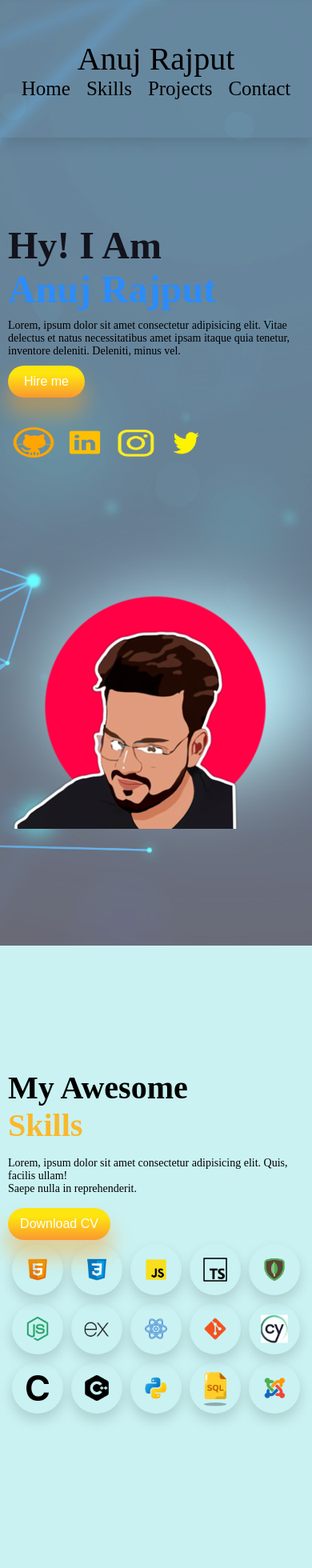
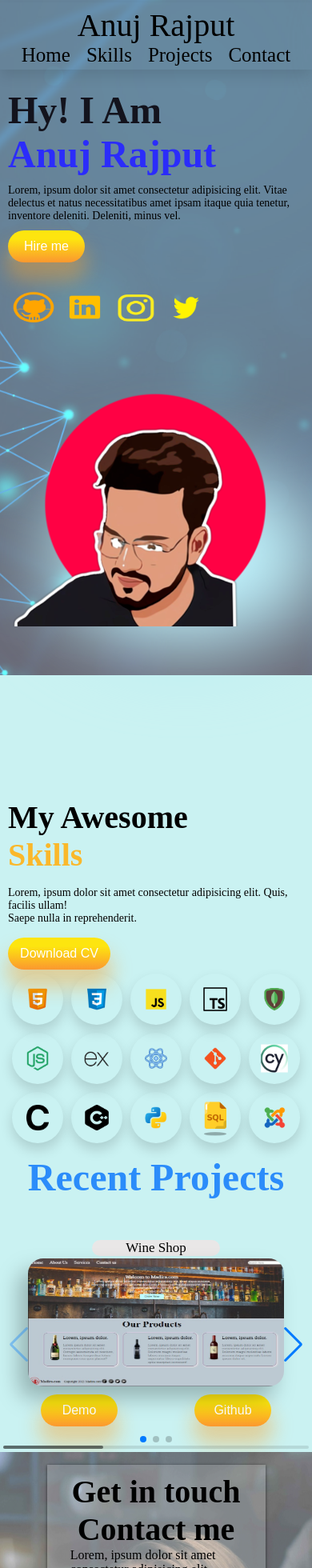
Before and after one commit to rajputanuj31/Portfolio, a React (Create React App) app: page / in a window 390 px wide. Shown: the top 1960 px of the page at 80% size. Built offline with nearby package versions, Linux system fonts and the light colour scheme; a web font is replaced by a local one.

Commit message:
improved responsiveness

```diff
--- a/src/componentes/Contact/Contact.css
+++ b/src/componentes/Contact/Contact.css
@@ -1,6 +1,6 @@
 .contact{
     display: flex;
-    height: 120vh;
+    /* height: 120vh; */
     align-items: center;
     justify-content: center;
     position: relative;
@@ -18,7 +18,8 @@
 }
 .box{
     width: 70%;
-    height: 80vh;
+    /* height: 80vh; */
+    margin: 1rem;
     display: flex;
     flex-direction: column;
     align-items: center;
@@ -119,7 +120,7 @@ textarea{
         flex-direction: column;
     }
     .box{
-        height: 130vh;
+        /* height: 130vh; */
     }
 }
 @media (min-width: 480px) and (max-width:900px){
@@ -142,6 +143,6 @@ textarea{
         flex-direction: column;
     }
     .box{
-        height: 110vh;
+        /* height: 110vh; */
     }
 }
--- a/src/componentes/Hero/Hero.css
+++ b/src/componentes/Hero/Hero.css
@@ -35,7 +35,7 @@
     font-size: 3rem;
 }
 .name>:nth-child(2){
-    color: #2b8cfa;
+    color: #2b2cfa;
     font-weight: bold;
     font-size: 3rem;
 }
@@ -91,7 +91,7 @@
     .hero{
         display: flex;
         flex-direction: column;
-        height: 140vh;
+        /* height: 140vh; */
     }
     .left{
         display: flex;
@@ -111,7 +111,7 @@
     .hero{
         display: flex;
         flex-direction: column;
-        height: 140vh;
+        /* height: 140vh; */
     }
     .left{
         display: flex;
--- a/src/componentes/Navbar/Navbar.css
+++ b/src/componentes/Navbar/Navbar.css
@@ -38,7 +38,6 @@
         margin-top: 3px;
         justify-content: center;
         align-items: center;
-        height: 20vh;
         padding: 0px;
     }
     .Nav h1{
@@ -55,7 +54,7 @@
     }
 }
 .transparency-removed{
-    background-color: rgb(181, 233, 233);
+    background-color: rgba(199, 241, 241, 0.726);
     transition: all;
 }
 @media screen and (min-width: 480px) and (max-width:900px){
@@ -64,7 +63,6 @@
         margin-top: 3px;
         justify-content: center;
         align-items: center;
-        height: 20vh;
         padding: 0px;
     }
     .Nav h1{
--- a/src/componentes/Projects/Projects.css
+++ b/src/componentes/Projects/Projects.css
@@ -1,5 +1,5 @@
 .projects {
-    height: 100vh;
+    /* height: 100vh; */
     align-items: center;
     padding-left: 90px;
     padding-right: 90px;
@@ -84,7 +84,8 @@
     width: 100%;
 }
 .projects .swiper{
-     height: 60vh;
+     /* height: 60vh; */
+     padding-bottom: 2rem;
 }
 .buttons{
     display: flex;
@@ -100,7 +101,7 @@
     }
     .projects{
         margin: 0px;
-        height: 70vh;
+        /* height: 70vh; */
         padding: 0;
     }
     .projects img {
@@ -113,7 +114,8 @@
         height: 10rem;
     }
     .projects .swiper{
-        height: 40vh;
+        /* height: 40vh; */
+        padding-bottom: 2rem;
    }
 }
 @media (min-width: 480px) and (max-width:900px){
@@ -124,7 +126,7 @@
     }
     .projects{
         margin: 0px;
-        height: 70vh;
+        /* height: 70vh; */
         padding: 0;
     }
     .projects img {
@@ -137,6 +139,7 @@
         height: 12rem;
     }
     .projects .swiper{
-        height: 50vh;
+        /* height: 50vh; */
+        padding-bottom: 2rem;
    }
 }
--- a/src/componentes/Skills/Skills.css
+++ b/src/componentes/Skills/Skills.css
@@ -1,7 +1,7 @@
 .skills {
     display: flex;
     justify-content: space-between;
-    height: 100vh;
+    /* height: 100vh; */
     position: relative;
     background-color: #a1e8e88f;
 }
@@ -60,7 +60,6 @@
     .skills {
         display: inline-block;
         padding: 10px;
-        height: 110vh;
     }
 
     .awesome {
@@ -86,7 +85,7 @@
         align-items: center;
         justify-content: center;
         padding: 20px 0px 0px 0px;
-        height: 90vh;
+        /* height: 90vh; */
     }
 
     .awesome {
```
